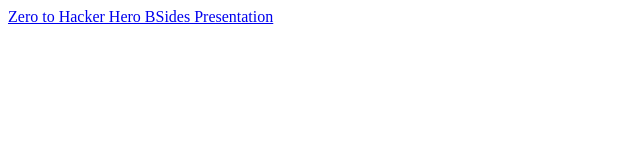
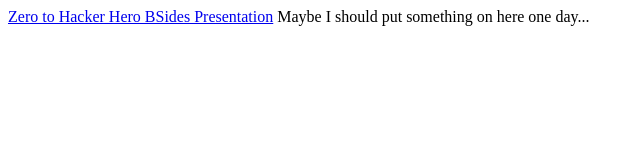
Before and after one commit to Garrestocles/Garrestocles.github.io, a plain HTML site: page index.html in a window 1280 px wide. Shown: the whole page, without its empty margins (0-644 px from the left). Drawn offline with Linux system fonts and the light colour scheme.

Commit message:
Update index.html

```diff
--- a/index.html
+++ b/index.html
@@ -1,5 +1,6 @@
 <html>
 <body>
 <a href="/zeroToHackerHero/index.html">Zero to Hacker Hero BSides Presentation</a>
+  Maybe I should put something on here one day...
 </body>
 </html>
```
